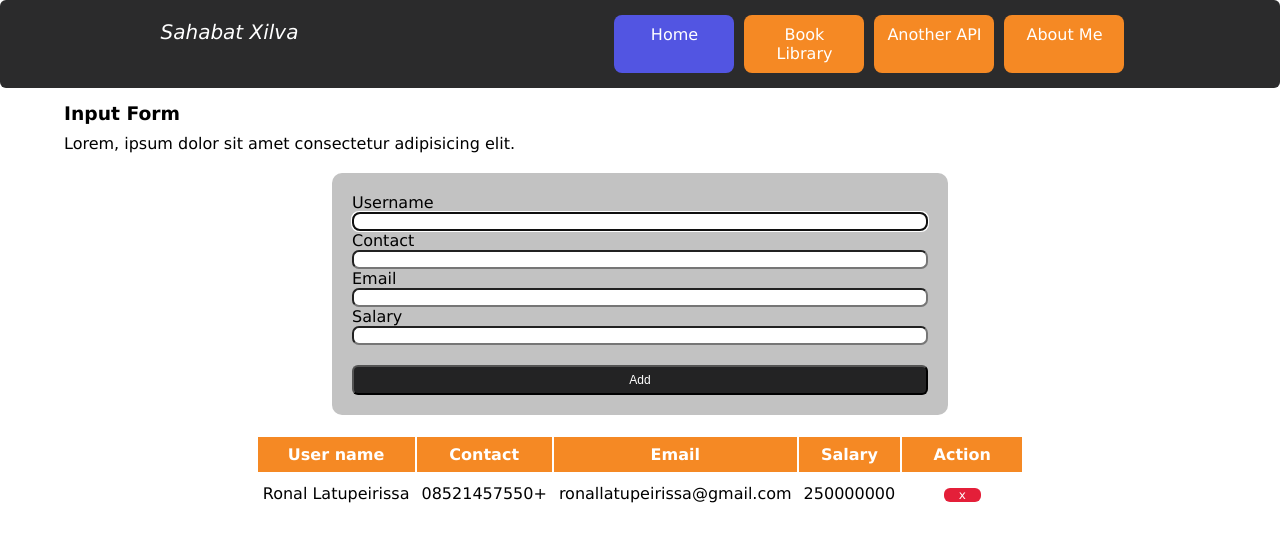
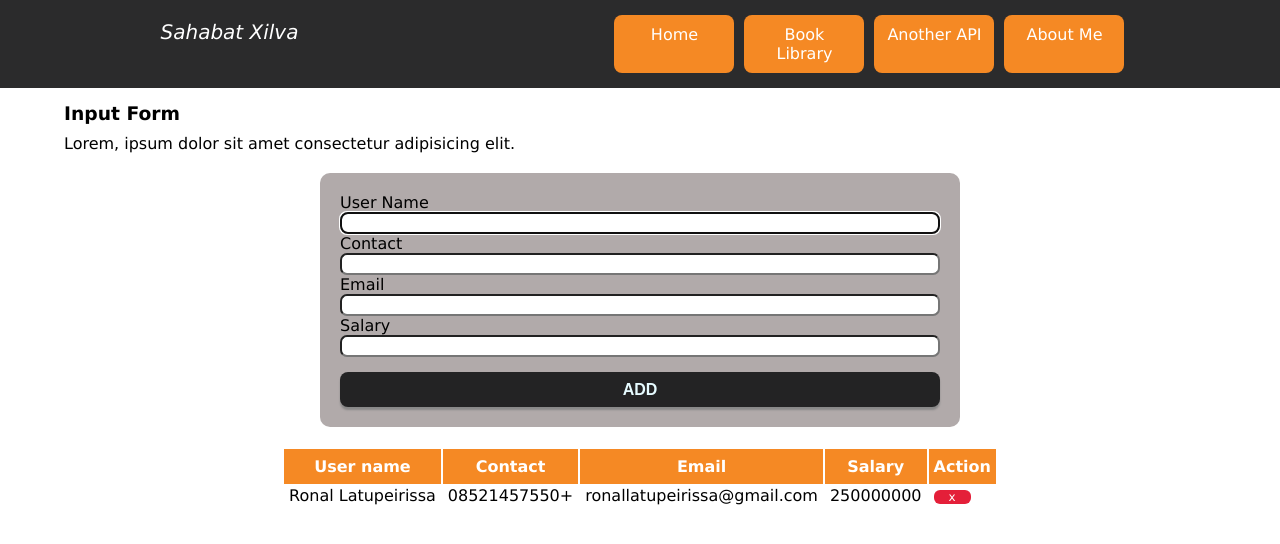
Before and after one commit to komputerkerja/komputerkerja.github.io, a PHP site: page / in a window 1280 px wide. Shown: the top 544 px of the page. Run offline with PHP 8.4, Linux system fonts and the light colour scheme.

Commit message:
add commit

```diff
--- a/css/mycss.css
+++ b/css/mycss.css
@@ -26,7 +26,7 @@ body{
 }
 
 .nav-menu{
-
+    transition: 500ms;
 }
 
 
@@ -122,7 +122,7 @@ body{
     }
 
     .bg-light-grey{
-        background-color: rgb(194, 194, 194);
+        background-color: rgb(177, 170, 170);
     }
 
     .primary{
@@ -252,8 +252,12 @@ m-auto{
     margin-left: 0;
 }
 
+
+
+
+
 table{
-    border: 10x solid black;
+    font-size:medium;
 }
 
 th{
@@ -268,47 +272,29 @@ td{
 
 
 
+
 .btn-min{
+    text-decoration: none;
     height: 3px;
     padding-left: 15px;
     padding-right: 15px;
     border-radius: 6px;
     font-size: 12px;
 }
-.btn-primary{
-    height: 30px;
-    width: 100%;
-    background-color: rgba(245, 137, 36);
-    border-radius: 6px;
-    font-size: 12px;
+
+.btn{
+    border: none;
+    height: 35px;
+    font-size: medium;
+    border-radius: 8px;
+    margin-top: 15px;
+    box-shadow: 0px 3px 2px #888888;
 }
-.btn-success{
-    height: 30px;
-    width: 100%;
-    background-color: rgb(29, 230, 96);
-    border-radius: 6px;
-    font-size: 12px;
+.btn:hover{
+    opacity: 80%;
 }
-.btn-danger{
-    height: 30px;
-    width: 100%;
-    background-color: rgb(228, 31, 57);
-    border-radius: 6px;
-    font-size: 12px;
-}.btn-done{
-    height: 30px;
-    width: 100%;
-    background-color: rgb(82, 85, 226);
-    border-radius: 6px;
-    font-size: 12px;
-}
-.btn-dark-3{
-    height: 30px;
-    width: 100%;
-    background-color: rgb(35, 35, 36);
-    border-radius: 6px;
-    font-size: 12px;
-}
+
+
 
 
 .w100{
@@ -318,5 +304,127 @@ td{
 
 .container-mini-form{
     padding: 20px;
-    width: 50%;
+    width: 600px;
 }
+
+
+
+
+
+
+
+
+.menu-icon{
+    width: 32px;
+    height: 2px;
+    margin: 3px;
+    border-radius: 3px;
+}
+.base-menu-icon{
+    display: none;
+    margin-right: 35px ;
+    justify-content: center;
+    align-items: center;
+    width: 50px;
+    border-radius: 4px;
+}
+.base-menu-icon:hover{
+    background-color: rgba(255, 255, 255, 0.1);
+}
+
+
+
+input[type=text]{
+    font-size: medium;
+}
+input[type=email]{
+    font-size: medium;
+}
+input[type=number]{
+    font-size: medium;
+}
+
+
+
+
+
+
+
+
+
+
+/* Media screen */
+
+@media screen and (max-width: 992px){
+    /* .transform-out{
+        margin-right: 0;
+    } */
+}
+
+/* Tablet */
+@media screen and (max-width: 798px){
+    .nav-menu{
+        position: absolute;
+        opacity: 85%;
+        transform: translateY(54px);
+        right: 0;
+        width: 300px;
+        background-color: #000;
+    }
+    .base-menu-icon{
+        display: flex;
+        flex-direction: column;
+    }
+    .navbar{
+        justify-content: space-between;
+    }
+    .nav-title{
+        margin-left: 35px;
+    }
+    .form-group{
+        flex-direction: column;
+        align-items: center;
+        overflow: hidden;
+    }
+    .form-list{
+        margin-top: 20px;
+        margin-bottom: 20px;
+        background-color: #000;
+        width: 100%;
+    }
+    .form-list:hover{
+        background-color: rgba(255, 255, 255, 0.1);
+    }
+    .container-mini-form{
+        width: 80%;
+    }
+    table{
+        font-size:small;
+    }
+
+}
+
+/* Mobile */
+@media screen and (max-width: 576px){
+    .container-mini-form{
+        width: 90%;
+    }
+    table{
+        font-size:x-small;
+    }
+}
+
+/* Mobile */
+@media screen and (max-width: 320px){
+
+}
+
+
+
+
+
+.transform-out{
+    margin-right: -300px;
+    opacity: 0%;
+    /* display: none; */
+}
--- a/index.html
+++ b/index.html
@@ -5,18 +5,19 @@
     <meta name="viewport" content="width=device-width, initial-scale=1.0">
     <link rel="stylesheet" href="css/mycss.css">
 </head>
-<body>
+<body onresize="resizeFunc()" onload="loadFunc()">
 
 
 
         <!-- Navigation Bar -->
-        <div class="navbar mb-15 bg-dark-2 light-3 rounded-6">
+        <div class="navbar mb-15 bg-dark-2 light-3">
             <div class="nav-title">
                 <span class="logo dark">Sahabat Xilva</span>
             </div>
+            <div class="base-menu-icon"><div class="menu-icon bg-light-grey"></div><div class="menu-icon bg-light-grey"></div><div class="menu-icon bg-light-grey"></div></div>
             <div class="nav-menu">
                 <ul class="form-group flex-row">
-                    <li class="form-list rounded-8 bg-done"><a class="light-3" href="#">Home</a></li>
+                    <li class="form-list rounded-8 bg-primary"><a class="light-3" href="#">Home</a></li>
                     <li class="form-list rounded-8 bg-primary"><a class="light-3" href="#">Book Library</a></li>
                     <li class="form-list rounded-8 bg-primary"><a class="light-3" href="#">Another API</a></li>
                     <li class="form-list rounded-8 bg-primary"><a class="light-3" href="#">About Me</a></li>
@@ -34,7 +35,7 @@
         <div class="container mt-20">
             <form action="" class="rounded-10 container-mini-form flex-col container bg-light-grey">
 
-                    <label for="username">Username</label>
+                    <label for="username">User Name</label>
                     <input class="rounded-7 pl-8 pr-8" type="text" id="username" name="username" required autofocus>
 
                     <label for="contact">Contact</label>
@@ -46,7 +47,7 @@
                     <label for="salary">Salary</label>
                     <input class="rounded-7 pl-8 pr-8" type="number" id="salary" name="salary"  required>
 
-                <button type="submit" class="btn-dark-3 rounded-10 mt-20 light-3">Add</button>
+                <button type="submit" class="btn bg-dark-3 light-1"><b>ADD</b></button>
             </form>
         </div>
         <!-- User form -->
@@ -69,7 +70,7 @@
                         <td>08521457550+</td>
                         <td>ronallatupeirissa@gmail.com</td>
                         <td>250000000</td>
-                        <td class="form-list" ><a class="btn-min light-3 bg-danger" href="#">x</a></td>
+                        <td><a class="btn-min light-3 bg-danger" href="#">x</a></td>
                     </tr>
                 </tbody>
             </table>
--- a/js/main.js
+++ b/js/main.js
@@ -1 +1,27 @@
-const me = "me";
+const menuIcon = document.querySelector('.base-menu-icon');
+const navmenu = document.querySelector('.nav-menu');
+
+if(window.innerWidth <= 798 ){
+    menuIcon.addEventListener('click',function(){
+        navmenu.classList.toggle('transform-out');
+    });
+}
+
+
+function resizeFunc(){
+    let i = window.innerWidth;
+    if( i > 798 ){
+        navmenu.classList.remove('transform-out');
+    } else{
+        navmenu.classList.add('transform-out');
+    }
+}
+
+function loadFunc(){
+    let i = window.innerWidth;
+    if( i > 798 ){
+        navmenu.classList.remove('transform-out');
+    } else{
+        navmenu.classList.add('transform-out');
+    }
+}
```
